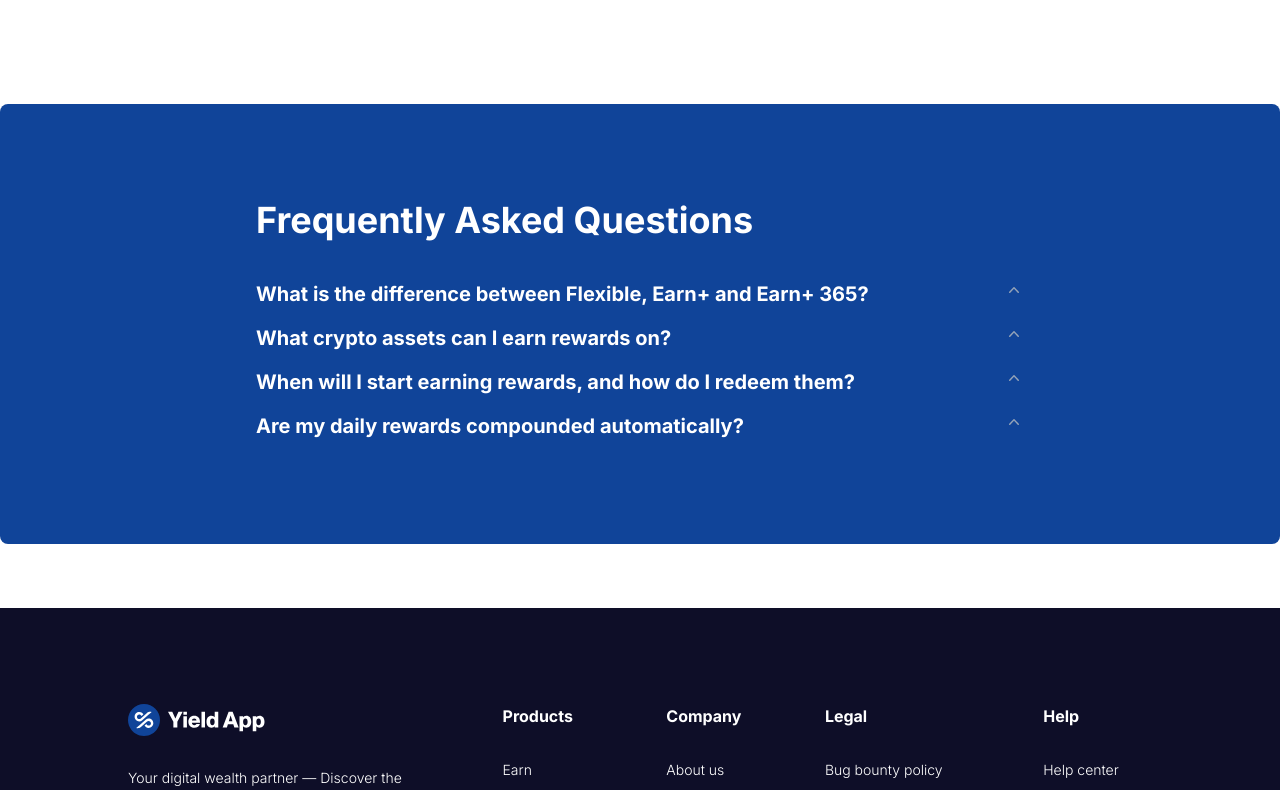
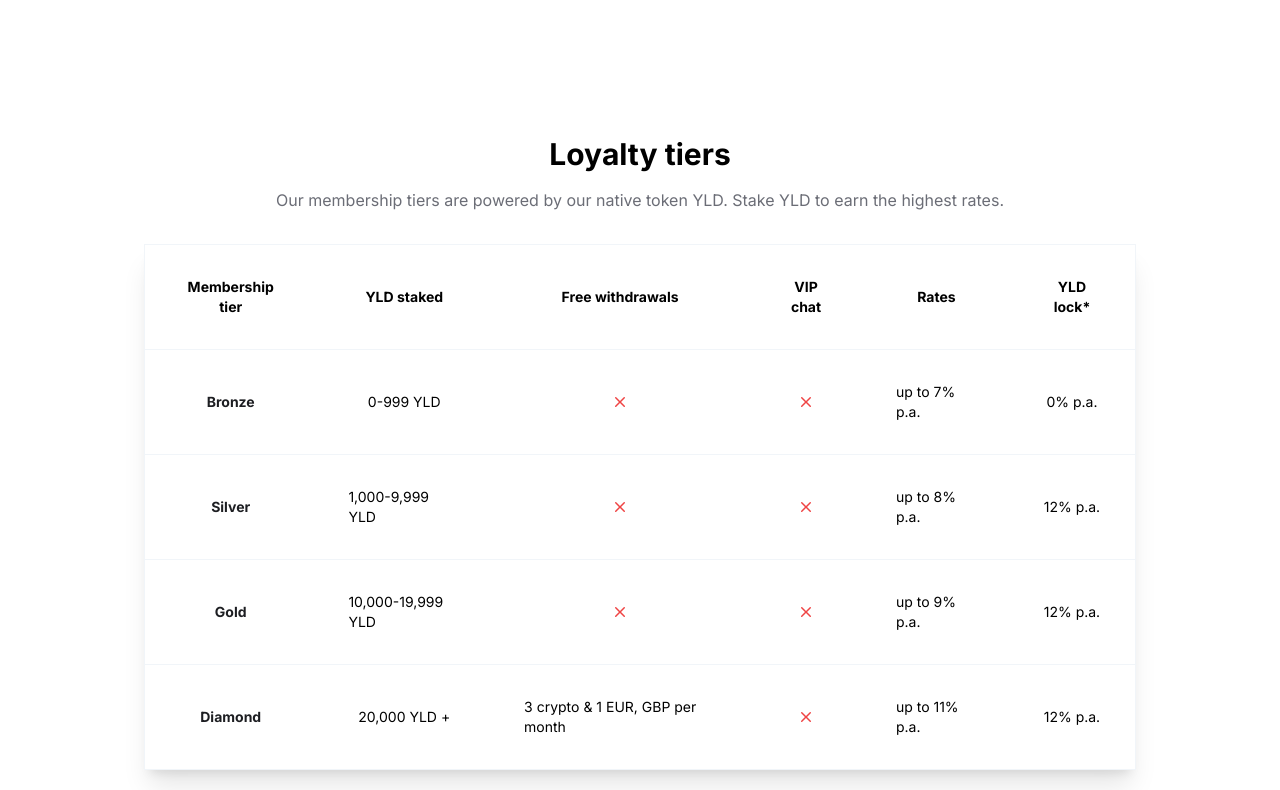
Before and after one commit to yield-app-labs/yield-app-experiment, a Next.js app: page /earn in a window 1280 px wide. Shown: the part 2320-3110 px from the top of the page. Built offline with nearby package versions, Linux system fonts and the light colour scheme.

Commit message:
feat: add loyalty tiers data table

```diff
--- a/src/app/earn/page.tsx
+++ b/src/app/earn/page.tsx
@@ -1,6 +1,6 @@
 import CustomerBenefits from "@/components/customer-benefits";
 import CustomerExtraBenefits from "@/components/customer-extra-benefits";
-// import DataTable from "@/components/data-table";
+import DataTable from "@/components/data-table";
 import EarningTabs, { EarningData } from "@/components/earning-tabs";
 import Faqs from "@/components/faqs";
 import MainBanner, { MainBannerProps } from "@/components/main-banner";
@@ -262,6 +262,72 @@ const earningsData: EarningData[] = [
   },
 ];
 
+const tableHeaders = [
+  {
+    key: "membershipTier",
+    value: "Membership tier",
+  },
+  {
+    key: "yldStaked",
+    value: "YLD staked",
+  },
+  {
+    key: "freeWithdrawals",
+    value: "Free withdrawals",
+  },
+  {
+    key: "vipChat",
+    value: "VIP chat",
+  },
+  {
+    key: "rates",
+    value: "Rates",
+  },
+  {
+    key: "yldLock",
+    value: "YLD lock*",
+  },
+];
+
+const loyaltyTiers = [
+  {
+    id: 1,
+    tier: "Bronze",
+    yldStaked: "0-999 YLD",
+    freeWithdrawals: false,
+    vipChat: false,
+    rates: "up to 7% p.a.",
+    yldLock: "0% p.a.",
+  },
+  {
+    id: 2,
+    tier: "Silver",
+    yldStaked: "1,000-9,999 YLD",
+    freeWithdrawals: false,
+    vipChat: false,
+    rates: "up to 8% p.a.",
+    yldLock: "12% p.a.",
+  },
+  {
+    id: 3,
+    tier: "Gold",
+    yldStaked: "10,000-19,999 YLD",
+    freeWithdrawals: false,
+    vipChat: false,
+    rates: "up to 9% p.a.",
+    yldLock: "12% p.a.",
+  },
+  {
+    id: 4,
+    tier: "Diamond",
+    yldStaked: "20,000 YLD +",
+    freeWithdrawals: "3 crypto & 1 EUR, GBP per month",
+    vipChat: false,
+    rates: "up to 11% p.a.",
+    yldLock: "12% p.a.",
+  },
+];
+
 function Earn() {
   return (
     <main>
@@ -276,7 +342,13 @@ function Earn() {
         earnings={earningsData}
       />
       <CustomerExtraBenefits extraBenefits={customerExtraBenefits} />
-      {/* <DataTable /> */}
+      <DataTable
+        title="Loyalty tiers"
+        subtitle="Our membership tiers are powered by our native token YLD. Stake YLD to
+          earn the highest rates."
+        headers={tableHeaders}
+        data={loyaltyTiers}
+      />
       <Faqs faqs={faqs} />
     </main>
   );
--- /dev/null
+++ b/src/components/data-table.tsx
@@ -0,0 +1,85 @@
+function getBooleanIcon(value: boolean) {
+  if (value) {
+    return (
+      <svg
+        xmlns="http://www.w3.org/2000/svg"
+        viewBox="0 0 20 20"
+        className="w-5 h-5 text-green-500"
+      >
+        <path
+          fillRule="evenodd"
+          d="M16.704 4.153a.75.75 0 01.143 1.052l-8 10.5a.75.75 0 01-1.127.075l-4.5-4.5a.75.75 0 011.06-1.06l3.894 3.893 7.48-9.817a.75.75 0 011.05-.143z"
+          clipRule="evenodd"
+        />
+      </svg>
+    );
+  } else {
+    return (
+      <svg
+        xmlns="http://www.w3.org/2000/svg"
+        viewBox="0 0 20 20"
+        fill="currentColor"
+        className="w-5 h-5 text-red-500"
+      >
+        <path d="M6.28 5.22a.75.75 0 00-1.06 1.06L8.94 10l-3.72 3.72a.75.75 0 101.06 1.06L10 11.06l3.72 3.72a.75.75 0 101.06-1.06L11.06 10l3.72-3.72a.75.75 0 00-1.06-1.06L10 8.94 6.28 5.22z" />
+      </svg>
+    );
+  }
+}
+
+interface DataTableProps {
+  title: string;
+  subtitle: string;
+  headers: any[];
+  data: any[];
+}
+
+export default function DataTable({
+  title,
+  subtitle,
+  headers,
+  data,
+}: DataTableProps) {
+  return (
+    <div className="data-table container mx-auto my-8 px-20">
+      <section className="px-16 py-16 items-center">
+        <h4 className="text-3xl font-bold text-center">{title}</h4>
+        <h5 className="text-gray-500 text-center mt-4">{subtitle}</h5>
+        <table className="border border-slate-100 shadow-xl mt-8 text-sm mx-auto">
+          <thead className="">
+            <tr className="">
+              {headers.map(({ key, value }) => (
+                <th className="p-8 font-bold" key={key}>
+                  {value}
+                </th>
+              ))}
+            </tr>
+          </thead>
+          <tbody>
+            {data.map((entries) => (
+              <tr className="border-t border-t-slate-100" key={entries.id}>
+                {Object.entries(entries).map(([key, value]) => {
+                  if (key === "id") {
+                    return null;
+                  }
+
+                  return (
+                    <td
+                      className="p-8 first:font-bold first:text-black-900"
+                      key={key}
+                    >
+                      <span className="flex justify-center">
+                        {typeof value === "boolean" && getBooleanIcon(value)}
+                        {typeof value === "string" && value}
+                      </span>
+                    </td>
+                  );
+                })}
+              </tr>
+            ))}
+          </tbody>
+        </table>
+      </section>
+    </div>
+  );
+}
```
